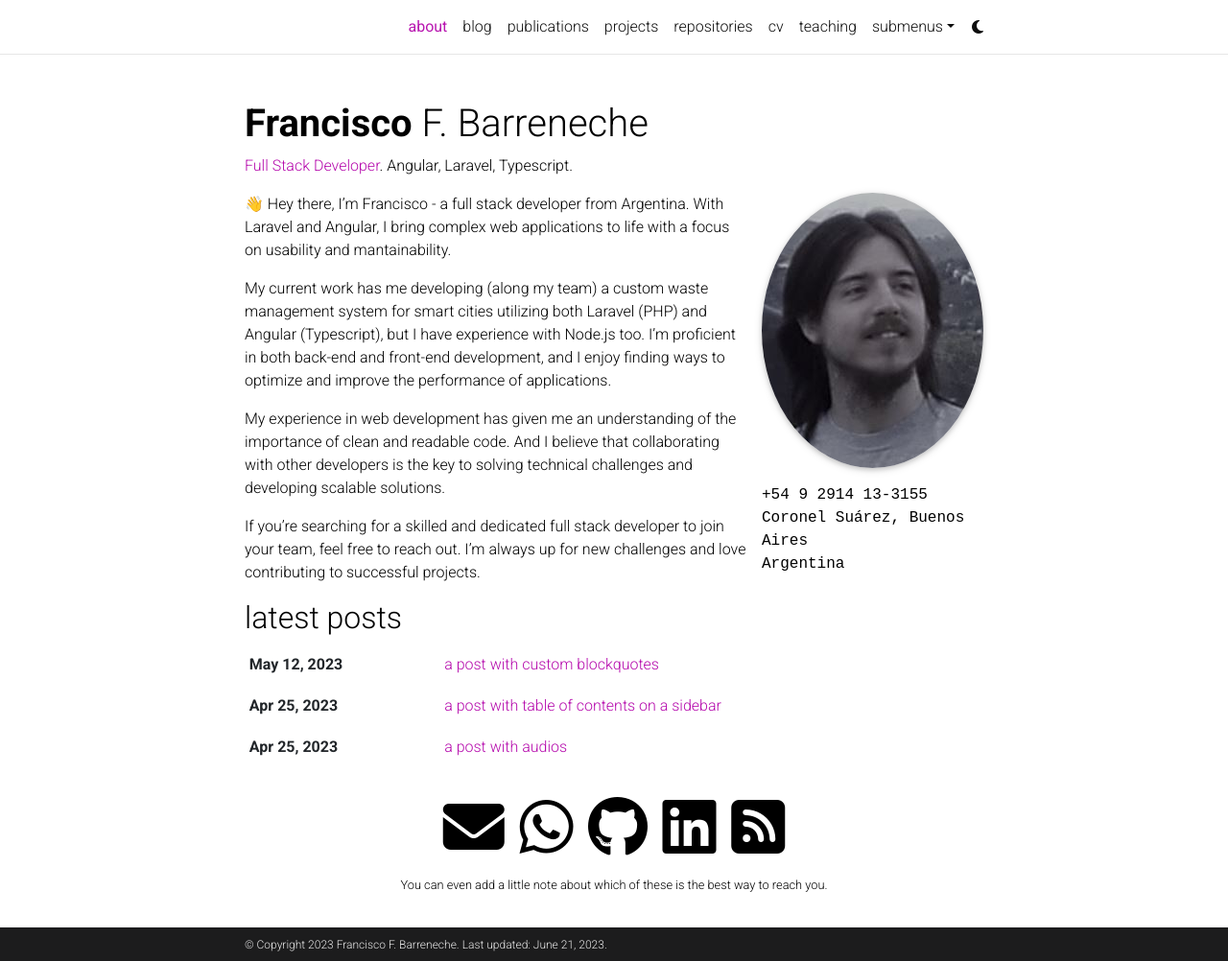
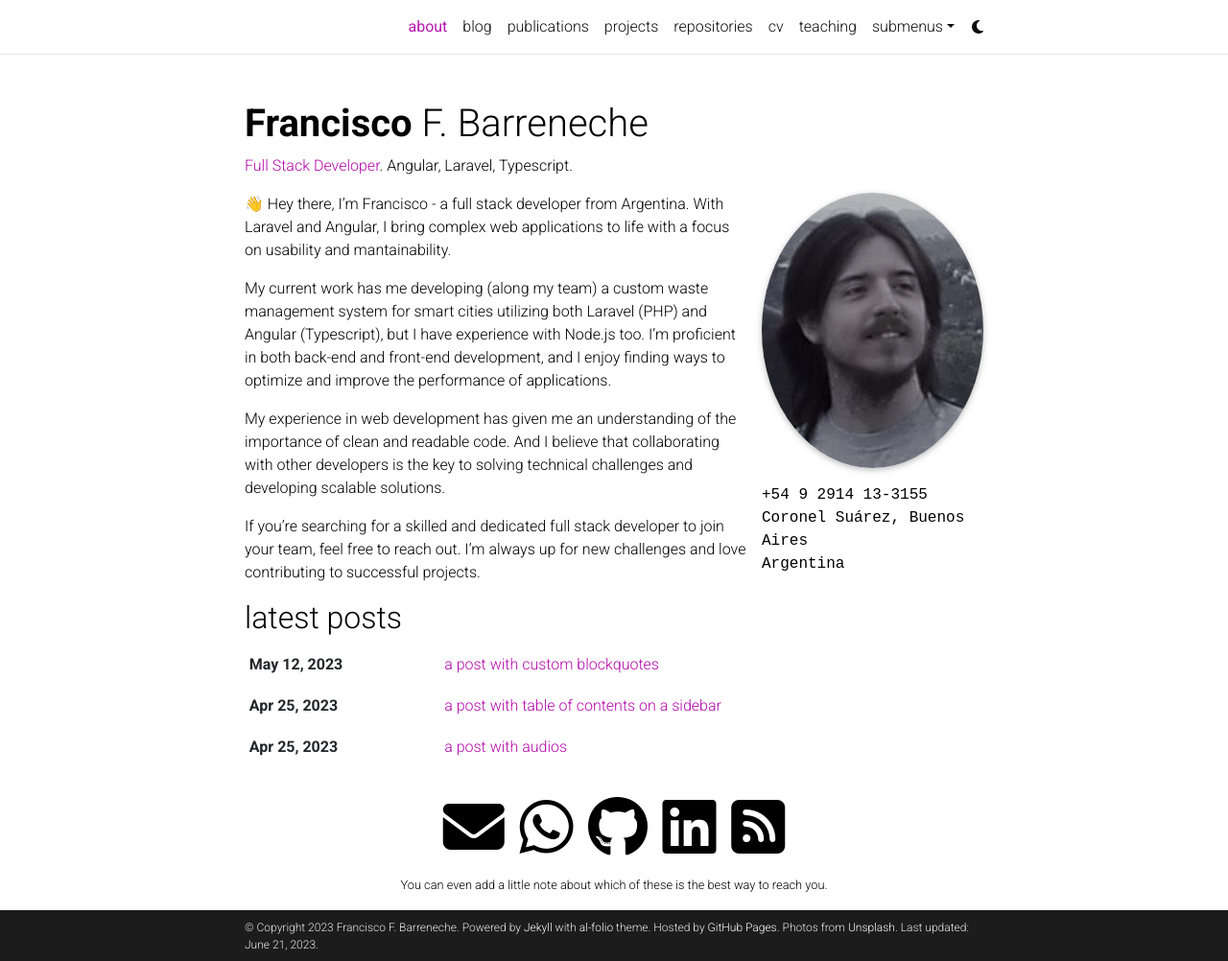
Before and after one commit to franbarreneche/franbarreneche.github.io, a Jekyll site: the page built from _pages/about.md, in a window 1280 px wide and 1002 px high. Shown: the whole window at 96% size. Built offline with Jekyll 4.4.1, drawn with Linux system fonts in a browser that asks for light colours; full-size pictures stand in for the smaller copies a plugin makes; comment, search, counter and statistics services are not loaded; a style sheet for code colours, icons or effects is not loaded.

Commit message:
fix: return footer_text data

```diff
--- a/_config.yml
+++ b/_config.yml
@@ -10,7 +10,10 @@ email: franbarreneche@gmail.com
 description: > # the ">" symbol means to ignore newlines until "footer_text:"
   A simple, whitespace theme for academics. Based on [*folio](https://github.com/bogoli/-folio) design.
 footer_text: >
-keywords: # add your own keywords or leave empty
+  Powered by <a href="https://jekyllrb.com/" target="_blank">Jekyll</a> with <a href="https://github.com/alshedivat/al-folio">al-folio</a> theme.
+  Hosted by <a href="https://pages.github.com/" target="_blank">GitHub Pages</a>.
+  Photos from <a href="https://unsplash.com" target="_blank">Unsplash</a>.
+keywords: jekyll, jekyll-theme, academic-website, portfolio-website  # add your own keywords or leave empty
 
 lang: en # the language of your site (for example: en, fr, cn, ru, etc.)
 icon: ⚛️  # the emoji used as the favicon (alternatively, provide image name in /assets/img/)
```
